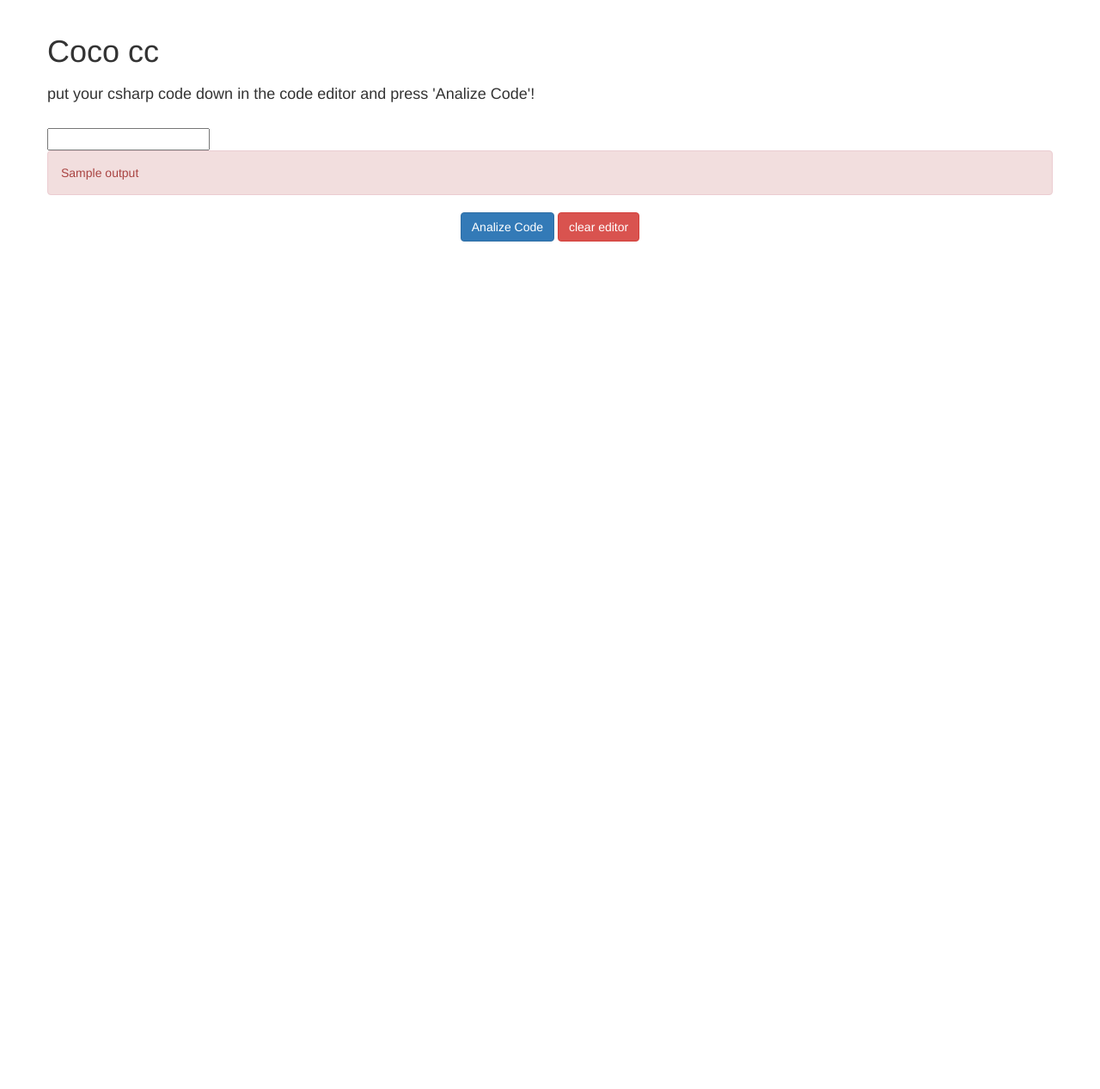
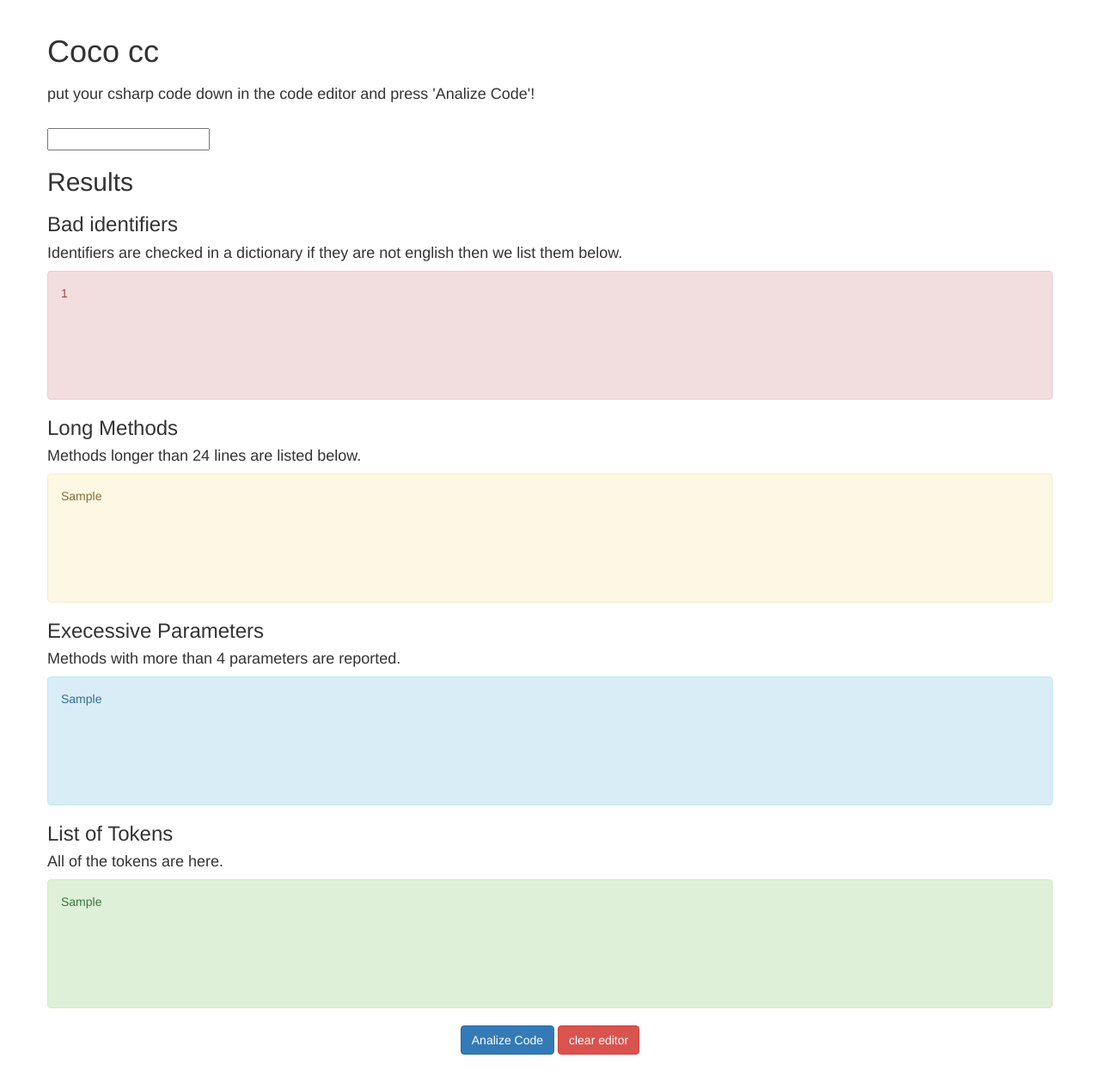
Before and after one commit to mohammad-babaei/code-analyzer, a Flask app: template templates/index.html in a window 1280 px wide. Shown: the part 52-1319 px from the top of the page at 86% size. Before the commit the page ends 333 px from the top, so only its background shows below. Run offline with Flask 2, Linux system fonts and the light colour scheme; the template is opened without the code that fills it: values that come from a table or form of the project are taken from there, most other values are stand-ins (such as "Sample title", 1, 10 or a date in 2020); some libraries are stand-ins or nearby versions.

Commit message:
Update on result view

```diff
--- a/app.py
+++ b/app.py
@@ -29,21 +29,67 @@ def index():
     sample = open('sampleToAnalize.cs', 'r')
     form.source_code.data = sample.read()
 
-    output = None
+    ListOfTokens = None
+    LongMethods = None
+    MethodsExecessiveParameters = None
+    NoneEndglishID = None
     if form.validate_on_submit():
         inputText = form.source_code.data
         #run the c# code here
-        with open('FormInput.cs', 'w') as f:
-            f.write(inputText)
+        # with open('FormInput.cs', 'w') as f:
+        #     f.write(inputText)
 
-        output = subprocess.check_output(["./c# project/bin/Debug/CocoCompiler2.exe", "FormInput.cs"]).decode("utf-8")
+        # output = subprocess.check_output(["./c# project/bin/Debug/CocoCompiler2.exe", "FormInput.cs"]).decode("utf-8")
 
-        lis = output.split('\r\n')
-        paragraphs = []
-        for l in lis:
-            paragraphs.append("<p>{}</p>".format(l))
-        output = " ".join(paragraphs)
-    return render_template('index.html', form=form, output = output)
+        # lis = output.split('\r\n')
+        # paragraphs = []
+        # for l in lis:
+        #     paragraphs.append("<p>{}</p>".format(l))
+        # output = " ".join(paragraphs)
+        ListOfTokens = 'SELECT action.descr as "action", <br>'\
+                    'role.id as role_id,<br>'\
+                    'role.descr as role<br>'\
+                    'FROM <br>'\
+                    'public.role_action_def,<br>'\
+                    'public.role,<br>'\
+                    'public.record_def, <br>'\
+                    'public.action<br>'\
+                    'WHERE role.id = role_action_def.role_id AND<br>'\
+                    'record_def.id = role_action_def.def_id AND<br>'
+
+        LongMethods = 'SELECT action.descr as "action", <br>'\
+                    'role.id as role_id,<br>'\
+                    'role.descr as role<br>'\
+                    'FROM <br>'\
+                    'public.role_action_def,<br>'\
+                    'public.role,<br>'\
+                    'public.record_def, <br>'\
+                    'public.action<br>'\
+                    'WHERE role.id = role_action_def.role_id AND<br>'\
+                    'record_def.id = role_action_def.def_id AND<br>'
+
+        MethodsExecessiveParameters = 'SELECT action.descr as "action", <br>'\
+                    'role.id as role_id,<br>'\
+                    'role.descr as role<br>'\
+                    'FROM <br>'\
+                    'public.role_action_def,<br>'\
+                    'public.role,<br>'\
+                    'public.record_def, <br>'\
+                    'public.action<br>'\
+                    'WHERE role.id = role_action_def.role_id AND<br>'\
+                    'record_def.id = role_action_def.def_id AND<br>'
+
+        NoneEndglishID = 'SELECT action.descr as "action", <br>'\
+                    'role.id as role_id,<br>'\
+                    'role.descr as role<br>'\
+                    'FROM <br>'\
+                    'public.role_action_def,<br>'\
+                    'public.role,<br>'\
+                    'public.record_def, <br>'\
+                    'public.action<br>'\
+                    'WHERE role.id = role_action_def.role_id AND<br>'\
+                    'record_def.id = role_action_def.def_id AND<br>'
+    return render_template('index.html', form=form, ListOfTokens = ListOfTokens, LongMethods = LongMethods, MethodsExecessiveParameters = MethodsExecessiveParameters, NoneEndglishID=NoneEndglishID)
 
 @app.route('/aboutUs', methods=['GET', ])
 def about_us():
--- a/templates/index.html
+++ b/templates/index.html
@@ -50,9 +50,44 @@
 
             <br>
 
-            {% if output != None %}
-            <div class="alert alert-danger" role="alert">
-                {{output|safe}}
+            {% if NoneEndglishID != None %}
+            <h2>Results</h2>
+            <h3>Bad identifiers</h3>
+            <h4>
+                Identifiers are checked in a dictionary if they are not english then we list them below.
+            </h4>
+            <div class="alert alert-danger" role="alert" style="height:150px;overflow-y: scroll;">
+                {{NoneEndglishID|safe}}
+            </div>
+            {% endif %}
+
+            {% if LongMethods != None %}
+            <h3>Long Methods</h3>
+            <h4>
+                Methods longer than 24 lines are listed below.
+            </h4>
+            <div class="alert alert-warning" role="alert" style="height:150px;overflow-y: scroll;">
+                {{LongMethods|safe}}
+            </div>
+            {% endif %}
+
+            {% if MethodsExecessiveParameters != None %}
+            <h3>Execessive Parameters</h3>
+            <h4>
+                Methods with more than 4 parameters are reported.
+            </h4>
+            <div class="alert alert-info" role="alert" style="height:150px;overflow-y: scroll;">
+                {{MethodsExecessiveParameters|safe}}
+            </div>
+            {% endif %}
+
+            {% if ListOfTokens != None %}
+            <h3>List of Tokens</h3>
+            <h4>
+                All of the tokens are here.
+            </h4>
+            <div class="alert alert-success" role="alert" style="height:150px;overflow-y: scroll;">
+                {{ListOfTokens|safe}}
             </div>
             {% endif %}
             <div style="text-align:center;">
```
Also changed, not shown: 1 other file.
